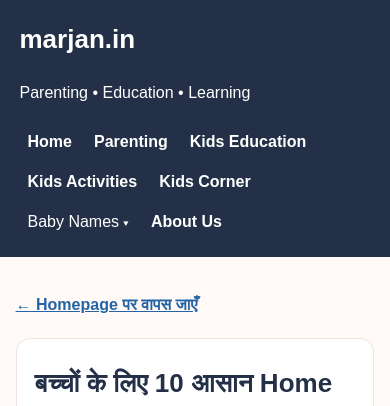
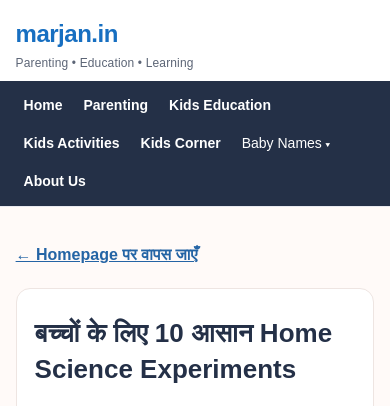
Before and after one commit to marjanlifeindia/marjan.in, an Eleventy site: page article-kids-science-experiments-home.html in a window 390 px wide. Shown: the top 406 px of the page. Built offline with nearby package versions, Linux system fonts and the light colour scheme; Eleventy itself is replaced by a stand-in of ours; files that its build step writes are made by us from their sources.

Commit message:
Unify MARJAN.IN header and mobile navigation

```diff
--- a/article-kids-science-experiments-home.html
+++ b/article-kids-science-experiments-home.html
@@ -34,10 +34,29 @@ nav{display:flex;flex-wrap:wrap;align-items:center;gap:4px 8px;margin-top:10px}n
 @media(max-width:600px){nav{align-items:center;gap:4px 6px}nav>a,nav>.nav-dropdown>summary{font-size:16px!important;line-height:1.4;padding:7px 8px}nav>.nav-dropdown{font-size:16px}nav>.nav-dropdown>summary{display:block}nav>.nav-dropdown .nav-menu a{font-size:16px!important}}
 /* Consistent mobile main navigation; dropdown overlays instead of reflowing the menu. */
 @media(max-width:600px){nav{align-items:center;gap:4px 6px}nav>a,nav>.nav-dropdown>summary{font-size:16px!important;line-height:1.4;padding:7px 8px}nav>.nav-dropdown{position:relative;font-size:16px}nav>.nav-dropdown>summary{display:block}nav>.nav-dropdown .nav-menu{position:absolute;top:100%;left:0;z-index:100;min-width:0;width:min(340px,calc(100vw - 40px));max-height:65vh;overflow-y:auto;box-shadow:0 10px 28px #17243a30;margin-top:4px;gap:2px;padding:8px;background:#fff}nav>.nav-dropdown .nav-menu a{font-size:16px!important;line-height:1.4;padding:7px 10px}nav>.nav-dropdown .nav-menu strong{margin:5px 10px 0;font-size:12px;line-height:1.4;color:#68748a}nav>.nav-dropdown .nav-menu strong:first-child{margin-top:2px}}
+
+/* Shared MARJAN.IN brand/header treatment */
+header{background:#fff!important;color:#243047!important;padding:14px 5% 0!important;border-bottom:1px solid #e9eaf0}
+header>.brand,header>a.brand,header>a:first-child.brand{display:inline-block;font-size:27px;font-weight:800;letter-spacing:-.5px;color:#176fc1;text-decoration:none}
+header>.tagline,header>p.tagline{margin:0 0 12px;color:#5c6576;font-size:13px;line-height:1.35;letter-spacing:.15px}
+header>nav{display:flex;flex-wrap:wrap;gap:5px 7px;background:#243047;margin:0 -5.56%;padding:9px 5.56%;align-items:center}
+header>nav>a,header>nav>.nav-dropdown>summary{color:#fff;text-decoration:none;padding:7px 10px;border-radius:6px;line-height:1.4}
+header>nav>a:hover,header>nav>.nav-dropdown>summary:hover{background:#40516e}
+@media(max-width:600px){
+ header{padding:12px 4% 0!important}
+ header>.brand,header>a.brand,header>a:first-child.brand{font-size:24px}
+ header>.tagline,header>p.tagline{font-size:12px;margin-bottom:10px}
+ header>nav{gap:4px 5px;margin:0 -4.35%;padding:8px 4.35%}
+ header>nav>a,header>nav>.nav-dropdown>summary{font-size:14px!important;padding:7px 8px;line-height:1.4}
+ header>nav>.nav-dropdown{position:relative}
+ header>nav>.nav-dropdown .nav-menu{position:absolute;top:100%;left:0;z-index:100;width:min(340px,calc(100vw - 40px));max-height:65vh;overflow-y:auto;box-shadow:0 10px 28px #17243a30;margin-top:4px;gap:2px;padding:8px;background:#fff}
+ header>nav>.nav-dropdown .nav-menu a{font-size:15px!important;line-height:1.4;padding:7px 10px;color:#243047}
+}
+
 </style>
 </head>
 <body>
-<header><a href="/index.html">marjan.in</a><p>Parenting • Education • Learning</p><nav aria-label="Main navigation"><a href="/">Home</a><a href="/parenting.html">Parenting</a><a href="/kids-education.html">Kids Education</a><a href="/activities.html">Kids Activities</a><a href="/kids-corner.html">Kids Corner</a><details class="nav-dropdown">
+<header><a class="brand" href="/index.html">marjan.in</a><p class="tagline">Parenting • Education • Learning</p><nav aria-label="Main navigation"><a href="/">Home</a><a href="/parenting.html">Parenting</a><a href="/kids-education.html">Kids Education</a><a href="/activities.html">Kids Activities</a><a href="/kids-corner.html">Kids Corner</a><details class="nav-dropdown">
 <summary>Baby Names</summary>
 <div class="nav-menu">
 <a href="/baby-names/">Baby Names Directory</a>
```
